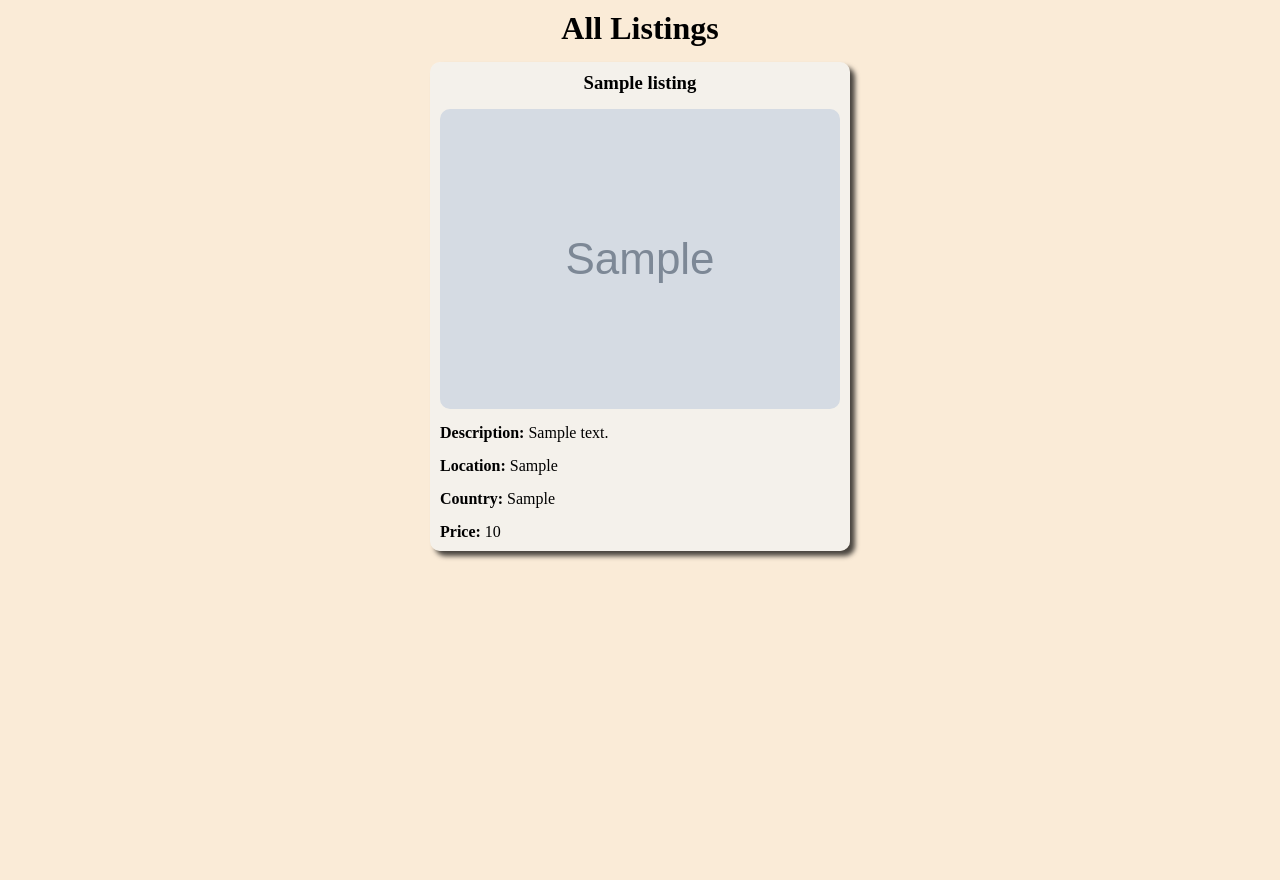
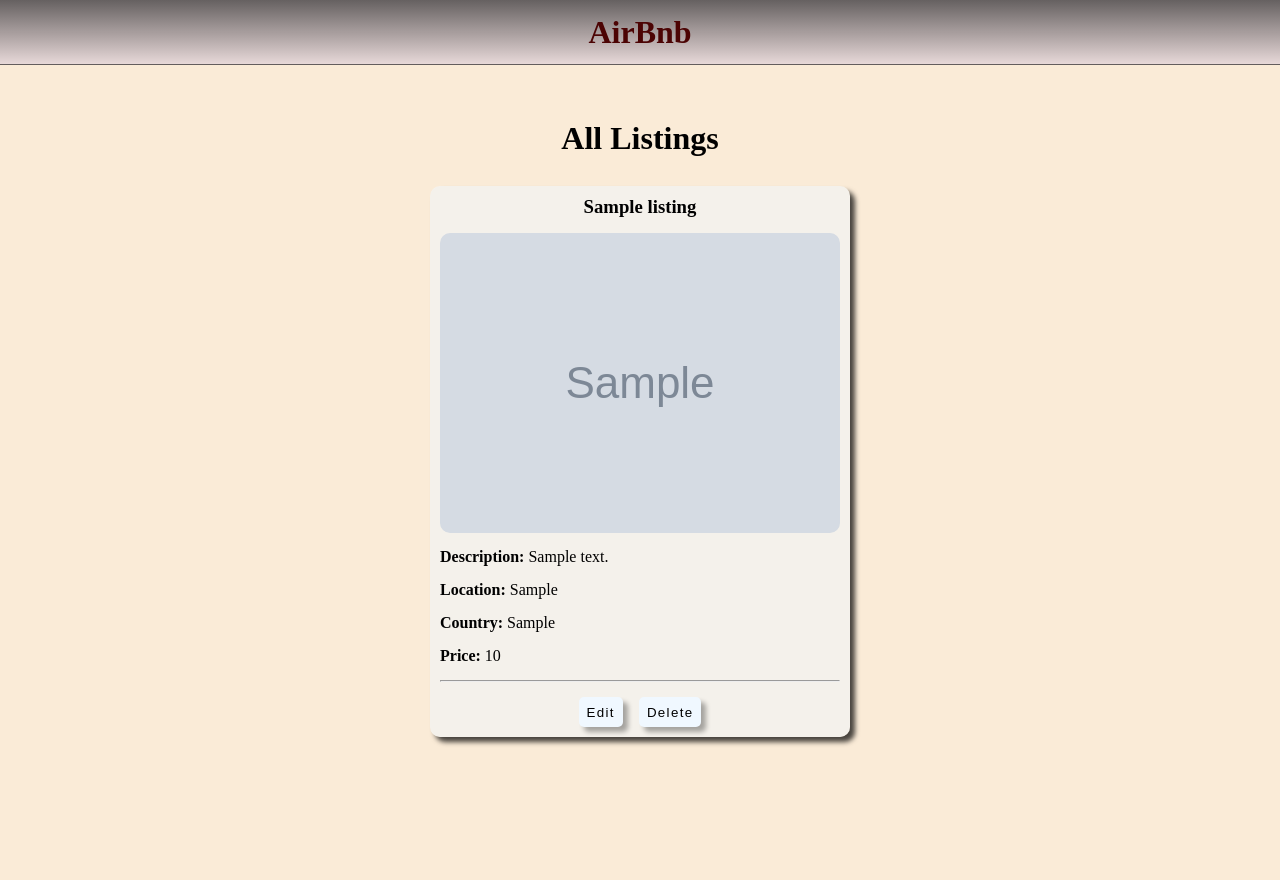
Before and after one commit to shahaa01/Airbnb, a Node server app: page /airbnbClone in a window 1280 px wide. Before the commit the page ends 560 px from the top, so only its background shows below. Run offline with Node 20, Linux system fonts and the light colour scheme; tables that the repository leaves empty hold one stand-in row (values such as "Sample post"); grey boxes marked "Sample" are stand-in pictures; some libraries are stand-ins or nearby versions.

Commit message:
Improved styling

```diff
--- a/public/index.css
+++ b/public/index.css
@@ -10,14 +10,43 @@
     background-color: antiquewhite;
 }
 
+header {
+    width: 100%;
+    height: 8%;
+    background: linear-gradient(rgba(99, 94, 94, 0.983), rgba(231, 216, 216, 0.987));
+    position: fixed;
+    top: 0;
+    z-index: 10;
+    display: flex;
+    flex-direction: row;
+    justify-content: center;
+    align-items: center;
+    border-bottom: 0.1px solid rgba(99, 94, 94, 0.983);
+}
+
 header h1 {
     text-align: center;
-    margin: 10px 0;
+    color: rgb(76, 4, 4);
+}
+
+main {
+    display: flex;
+    flex-direction: column;
+    justify-content: center;
+    align-items: center;
+    margin: 5rem 0;
+}
+
+main h1 {
+    position: relative;
+    top: 2.5rem;
+    text-align: center;
 }
 
 .container {
+    margin-top: 4rem;
     height: 90%;
-    width: 100%;
+    width: 95%;
     display: flex;
     flex-direction: row;
     flex-wrap: wrap;
@@ -34,6 +63,7 @@
 }
 
 .ind-container {
+    margin: 4rem;
     display: flex;
     flex-direction: column;
     width: 30%;
@@ -52,6 +82,7 @@
         width: 95%;
         padding: 5px;
         margin: 5px 2px 5px 2px;
+        max-width: 390px;
     }
 }
 
@@ -73,3 +104,34 @@
     flex-wrap: wrap;
     gap: 15px;
 }
+
+hr {
+    color: rgba(128, 128, 128, 0.505);
+}
+
+.buttons {
+    display: flex;
+    flex-direction: row;
+    gap: 1rem;
+    justify-content: center;
+    align-items: center;
+}
+
+.buttons button {
+    height: 30px;
+    padding: 0.5rem;
+    border-radius: 5px;
+    box-shadow: 5px 5px 5px rgba(0, 0, 0, 0.325);
+    letter-spacing: 0.1em;
+    display: flex;
+    flex-direction: column;
+    justify-content: center;
+    align-items: center;
+    background-color: aliceblue;
+    border: none;
+}
+
+.buttons button:hover {
+    cursor: pointer;
+    transform: translateY(-2px);
+}
--- a/views/index.ejs
+++ b/views/index.ejs
@@ -4,27 +4,32 @@
     <meta charset="UTF-8">
     <meta name="viewport" content="width=device-width, initial-scale=1.0">
     <title>All Listings</title>
-    <link rel="stylesheet" href="index.css">
+    <link rel="stylesheet" href="/index.css">
 </head>
 <body>
     <header>
-        <h1>All Listings</h1>
+        <h1>AirBnb</h1>
     </header>
     <main>
-
+        <h1>All Listings</h1>
         <div class="container">
             <% for(list of data) {%>
                     <div class="ind-container">
                         <h3> <%= list.title %> </h3>
                         <a href="http://localhost:8080/individualListing/<%=list._id.toString()%>">
                             <div class="content">
-                                <img src="<%=list.image.url%>" alt="<%= list.image.filename %>">
+                                <img loading="lazy" src="<%=list.image.url%>" alt="<%= list.image.filename %>">
                                 <p><strong>Description: </strong><%= list.description %></p>
                                 <p><strong>Location: </strong><%= list.location %></p>
                                 <p><strong>Country: </strong><%= list.country %></p>
                                 <p><strong>Price: </strong><%= list.price %></p>
                             </div>
                         </a>
+                        <hr>
+                        <div class="buttons">
+                            <a href=""><button>Edit</button></a>
+                            <a href=""><button>Delete</button></a>
+                        </div>
                     </div>
                 <% } %>
         </div>
```
Also changed, not shown: app.js (+4 -3 lines), views/individualList.ejs (+12 -7 lines).
